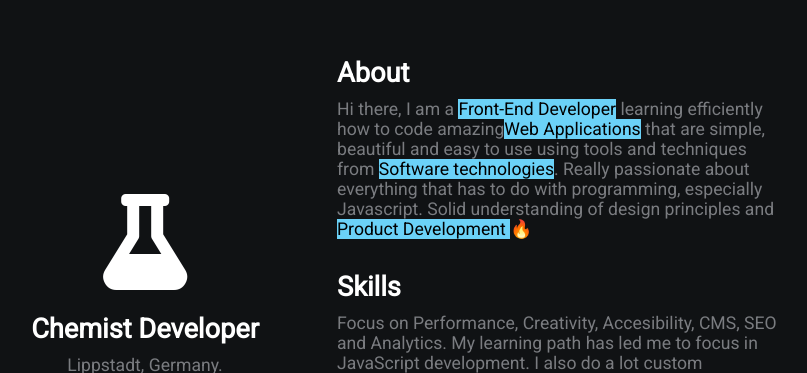
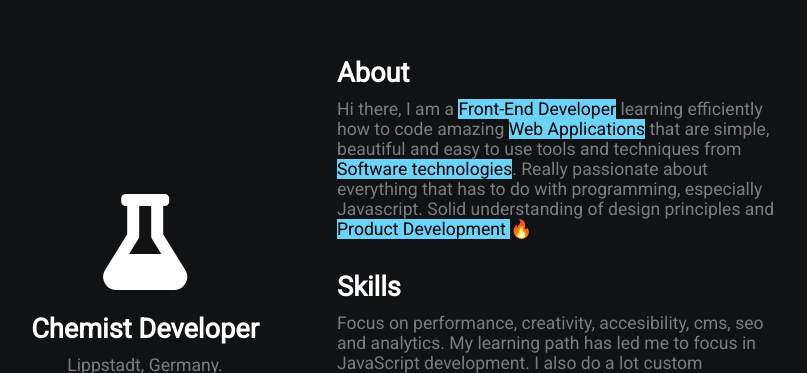
Before and after one commit to twochemist/twochemist.github.io, a plain HTML site: page index.html in a window 1280 px wide. Shown: the part 126-499 px from the top of the page, without its empty margins (303-1110 px from the left). Drawn offline with Linux system fonts and the light colour scheme.

Commit message:
Correction1

```diff
--- a/index.html
+++ b/index.html
@@ -34,10 +34,10 @@
         </div>
         <div class="section-2">
             <h2>About</h2>
-            <p>Hi there, I am a <span class="aboutme-highlight2"> Front-End Developer</span>  learning efficiently how to code amazing<span class="aboutme-highlight2">Web Applications</span> that are simple, beautiful and easy to use using tools and techniques from <span class="aboutme-highlight2"> Software technologies</span>.  Really passionate about everything that has to do with programming, especially Javascript. Solid understanding of design principles and <span class="aboutme-highlight2"> Product Development </span>   🔥
+            <p>Hi there, I am a <span class="aboutme-highlight2"> Front-End Developer</span>  learning efficiently how to code amazing <span class="aboutme-highlight2"> Web Applications</span> that are simple, beautiful and easy to use tools and techniques from <span class="aboutme-highlight2"> Software technologies</span>.  Really passionate about everything that has to do with programming, especially Javascript. Solid understanding of design principles and <span class="aboutme-highlight2"> Product Development </span>   🔥
 	  </p>
             <h2>Skills</h2>
-            <p>Focus on Performance, Creativity, Accesibility, CMS, SEO and Analytics. My learning path has led me to focus in JavaScript development. I also do a lot custom WordPress development.</p>
+            <p>Focus on performance, creativity, accesibility, cms, seo and analytics. My learning path has led me to focus in JavaScript development. I also do a lot custom WordPress development.</p>
 	<div class="content">
 	<div class="col">
 	    <ul id="skill">
```
